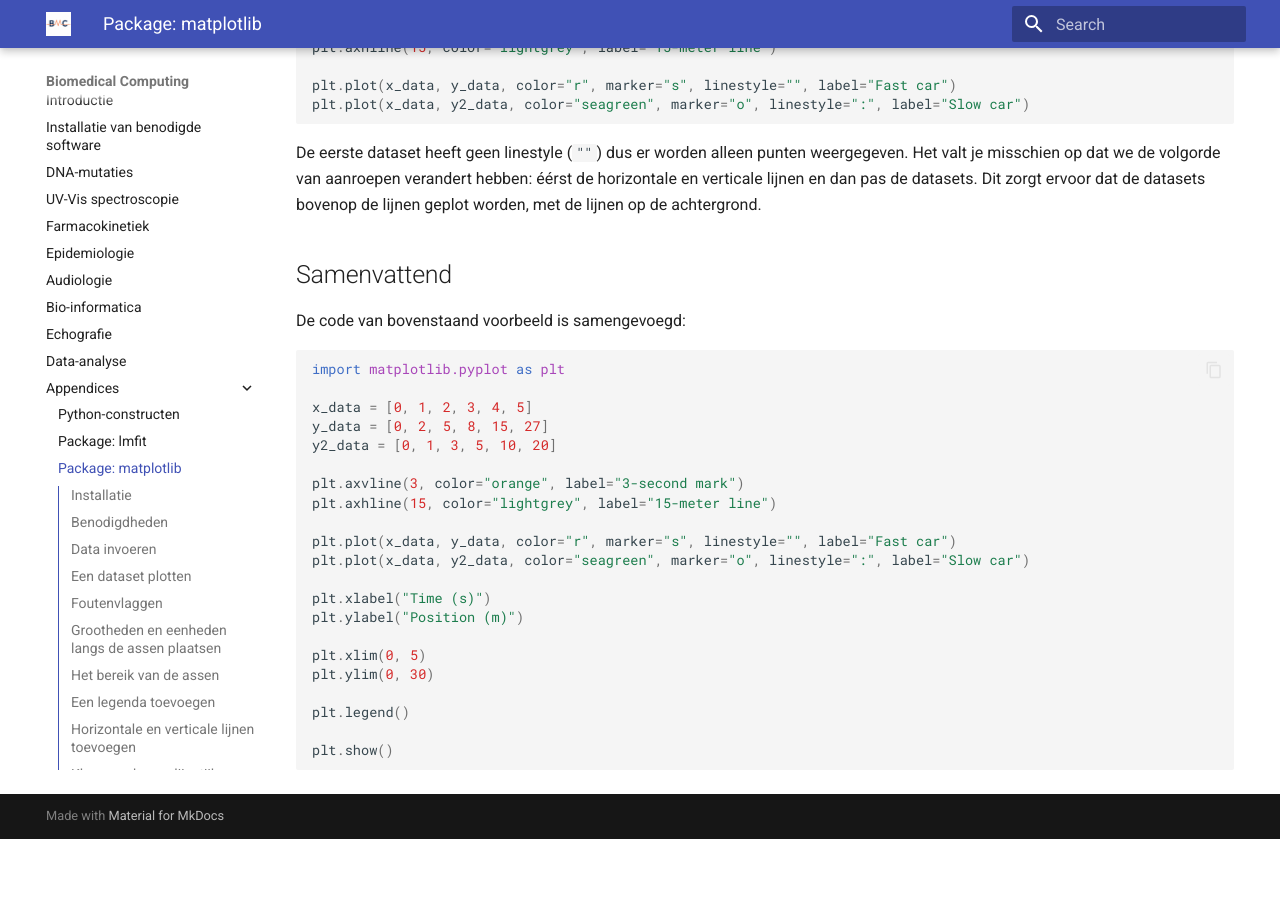
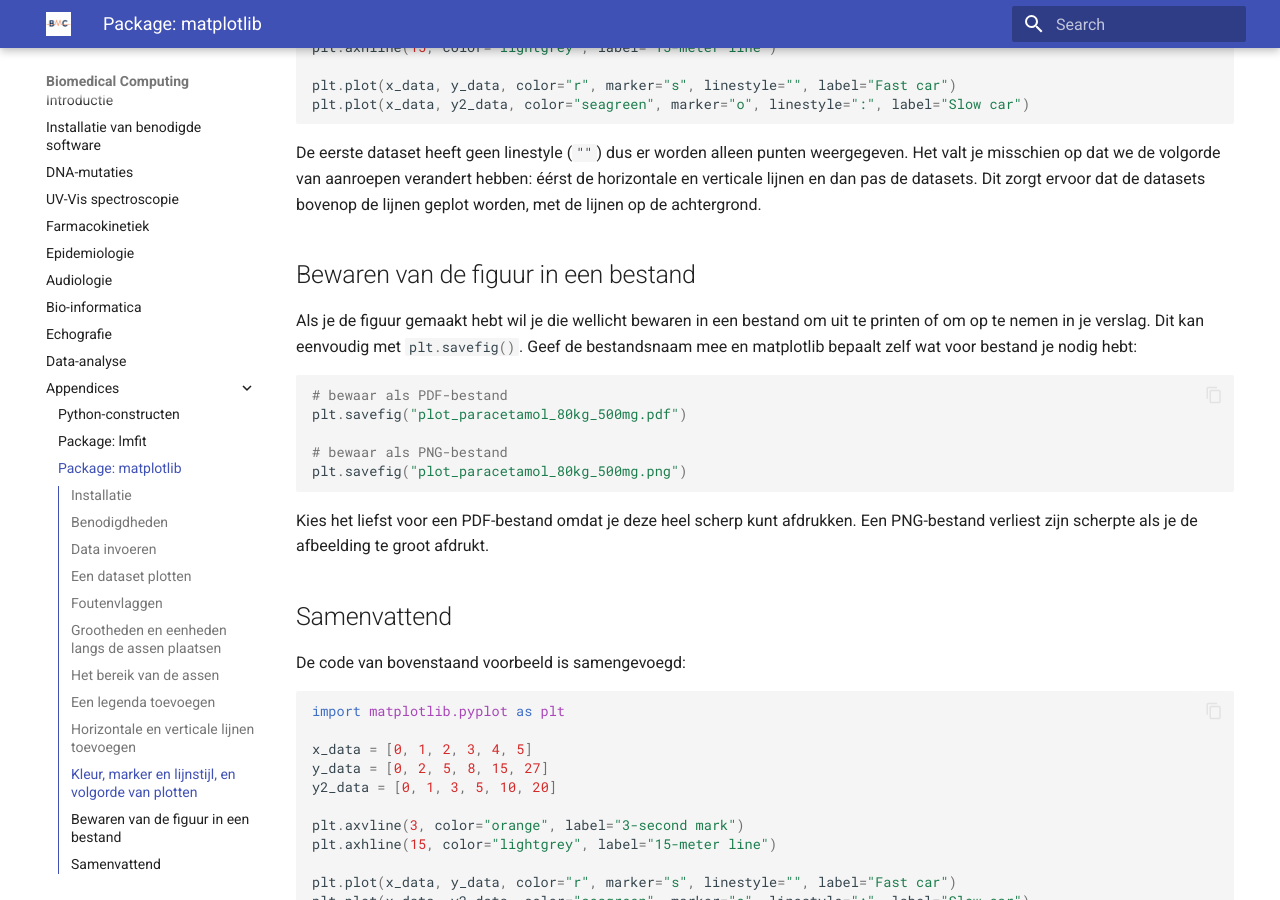
Before and after one commit to NatuurkundePracticumAmsterdam/biomedicalcomputing, an MkDocs documentation site: the page built from docs/package-matplotlib.md, in a window 1280 px wide and 900 px high, scrolled down 2950 px. Built offline with MkDocs 1.6.1 and Material for MkDocs 9.7.7, drawn with Linux system fonts in a browser that asks for light colours; before the commit the page ends 3789 px from its top, so only the background shows below that.

````diff
--- a/docs/package-matplotlib.md
+++ b/docs/package-matplotlib.md
@@ -100,6 +100,18 @@ plt.plot(x_data, y2_data, color="seagreen", marker="o", linestyle=":", label="Sl
 ```
 De eerste dataset heeft geen linestyle (`""`) dus er worden alleen punten weergegeven. Het valt je misschien op dat we de volgorde van aanroepen verandert hebben: éérst de horizontale en verticale lijnen en dan pas de datasets. Dit zorgt ervoor dat de datasets bovenop de lijnen geplot worden, met de lijnen op de achtergrond.
 
+## Bewaren van de figuur in een bestand
+
+Als je de figuur gemaakt hebt wil je die wellicht bewaren in een bestand om uit te printen of om op te nemen in je verslag. Dit kan eenvoudig met `#!py plt.savefig()`. Geef de bestandsnaam mee en matplotlib bepaalt zelf wat voor bestand je nodig hebt:
+```py
+# bewaar als PDF-bestand
+plt.savefig("plot_paracetamol_80kg_500mg.pdf")
+
+# bewaar als PNG-bestand
+plt.savefig("plot_paracetamol_80kg_500mg.png")
+```
+Kies het liefst voor een PDF-bestand omdat je deze heel scherp kunt afdrukken. Een PNG-bestand verliest zijn scherpte als je de afbeelding te groot afdrukt.
+
 ## Samenvattend
 
 De code van bovenstaand voorbeeld is samengevoegd:
````
Also changed, not shown: docs/data-analyse.md (+40 -2 lines), docs/dna-mutaties.md (+1 -1 lines).
